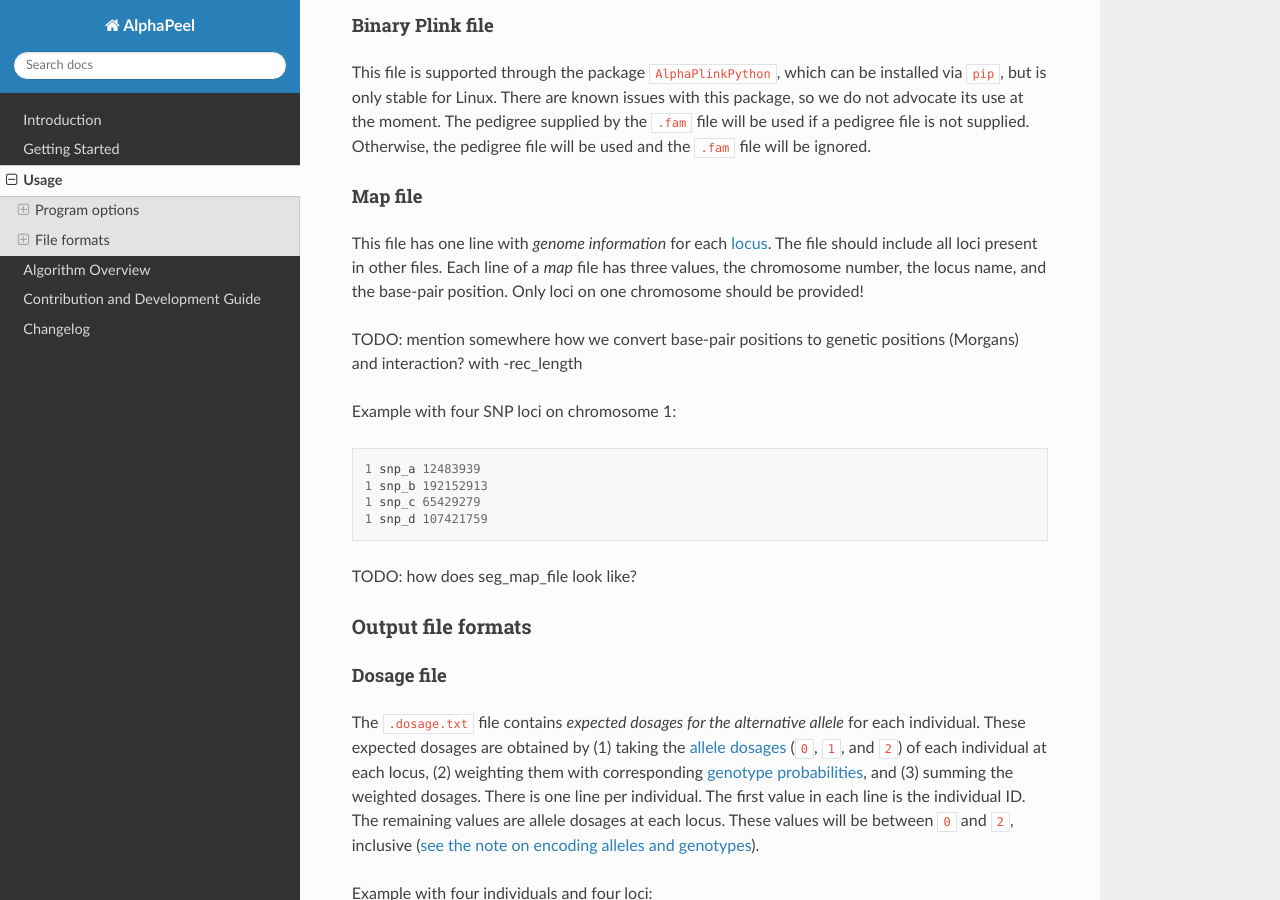
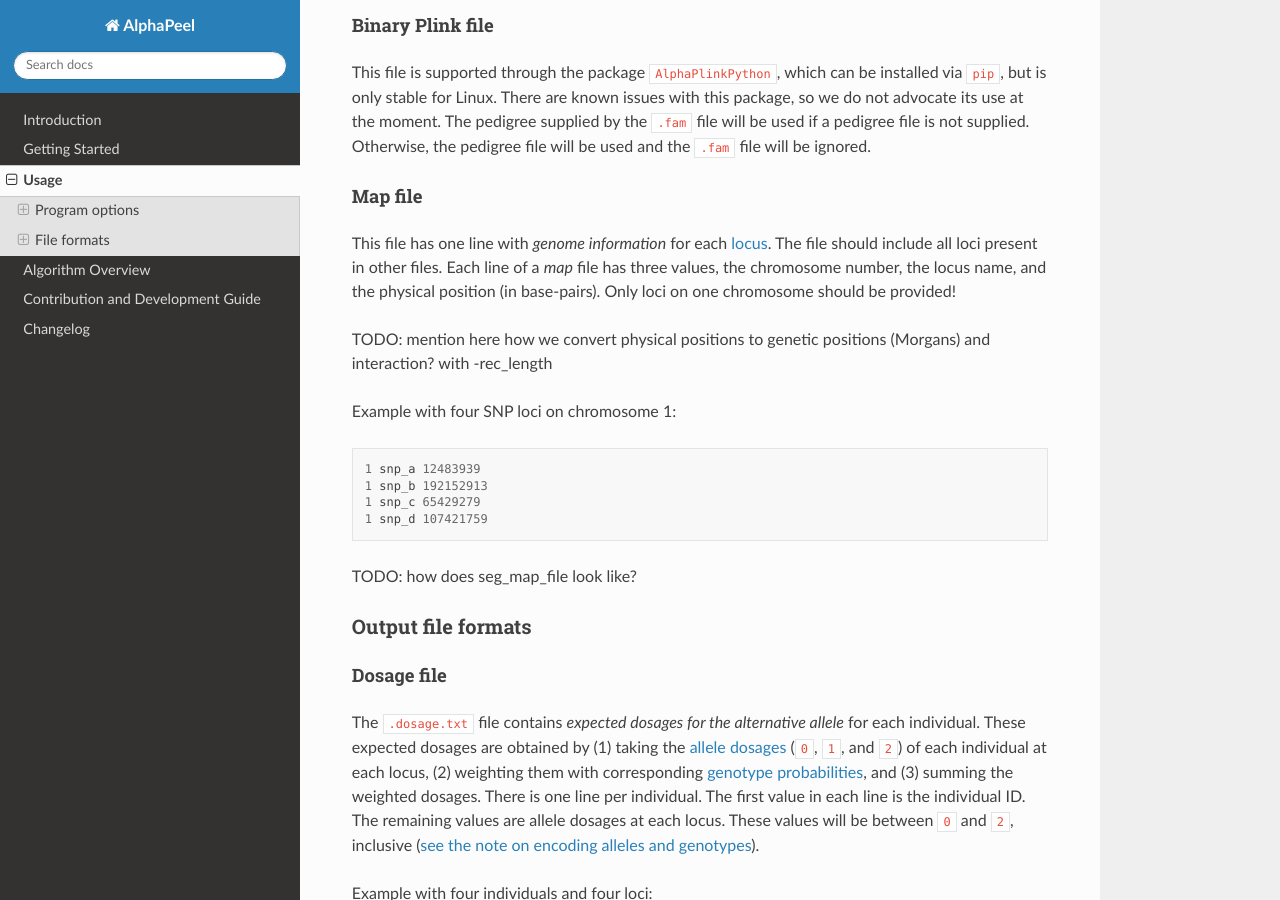
Before and after one commit to AlphaGenes/AlphaPeel, a Sphinx documentation site: the page built from docs/source/usage.rst, in a window 1280 px wide and 900 px high, scrolled down 8636 px. Built offline with Sphinx 7.4.7 and the Read the Docs theme 3.1.0, drawn with Linux system fonts in a browser that asks for light colours; some of the changed text lies outside the part shown.

Commit message:
Polish -rec_length

```diff
--- a/docs/source/usage.rst
+++ b/docs/source/usage.rst
@@ -546,10 +546,10 @@ The file should include all loci present in other files.
 Each line of a *map* file has three values,
 the chromosome number,
 the locus name, and
-the base-pair position.
+the physical position (in base-pairs).
 Only loci on one chromosome should be provided!
 
-TODO: mention somewhere how we convert base-pair positions to genetic positions (Morgans) and interaction? with -rec_length
+TODO: mention here how we convert physical positions to genetic positions (Morgans) and interaction? with -rec_length
 
 Example with four SNP loci on chromosome 1:
 
```
Also changed, not shown: other parts of docs/source/usage.rst (+2 -2 lines).
